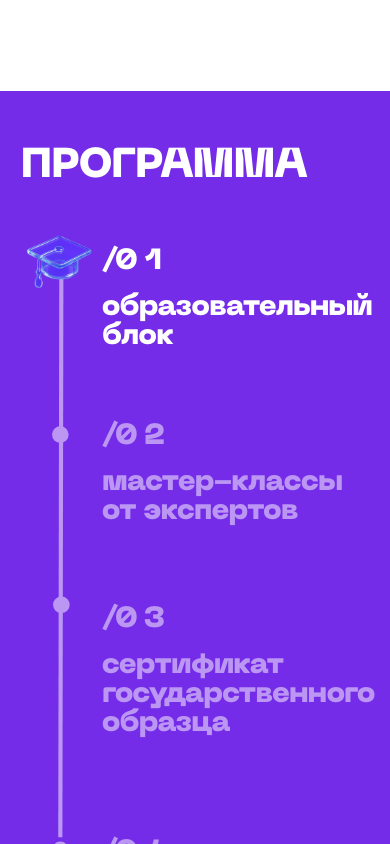
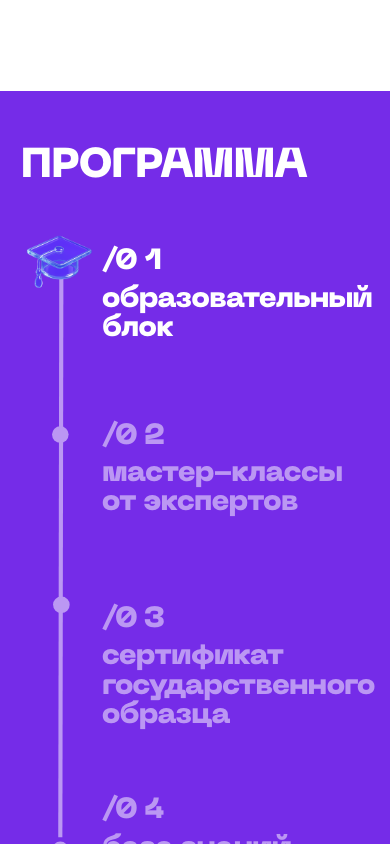
Before and after one commit to push-ebx/cifra, a Next.js app: page / in a window 390 px wide. Shown: the part 4358-5202 px from the top of the page. Built offline with nearby package versions, Linux system fonts and the light colour scheme.

Commit message:
feat: adjust spacing and positioning in styles for improved layout and responsiveness

```diff
--- a/src/app/(main)/_blocks/educational-program-v2/educational-program-v2.module.scss
+++ b/src/app/(main)/_blocks/educational-program-v2/educational-program-v2.module.scss
@@ -93,10 +93,11 @@ section.root {
     width: 22rem;
     display: flex;
     flex-direction: column;
-    gap: 1rem;
+    gap: 0.75rem;
 
     @include breakpoint.tabletDown {
       width: 16.3125rem;
+      gap: 0.5rem;
 
       span {
         font-size: 1.75rem;
@@ -138,7 +139,7 @@ section.root {
       left: -23rem;
 
       @include breakpoint.tabletDown {
-        top: 35rem;
+        top: 32.5rem;
         left: 3rem;
       }
     }
--- a/src/app/(main)/_blocks/graduates/graduates.tsx
+++ b/src/app/(main)/_blocks/graduates/graduates.tsx
@@ -138,6 +138,7 @@ export const Graduates = () => {
 							dragFree: false,
 							containScroll: 'trimSnaps',
 							skipSnaps: true,
+							loop: true,
 						}}
 					>
 						{_cards}
--- a/src/app/(main)/_blocks/tracks/tracks.module.scss
+++ b/src/app/(main)/_blocks/tracks/tracks.module.scss
@@ -5,12 +5,13 @@ section.root {
   display: flex;
   justify-content: end;
   position: sticky;
-  top: 0;
+  top: -4rem;
   z-index: 1;
 
   @include breakpoint.desktopDown {
     padding: 9.3rem var(--padding-horizontal-base);
   }
+
   @include breakpoint.tabletDown  {
     padding: 6.25rem var(--padding-horizontal-base);
   }
```
